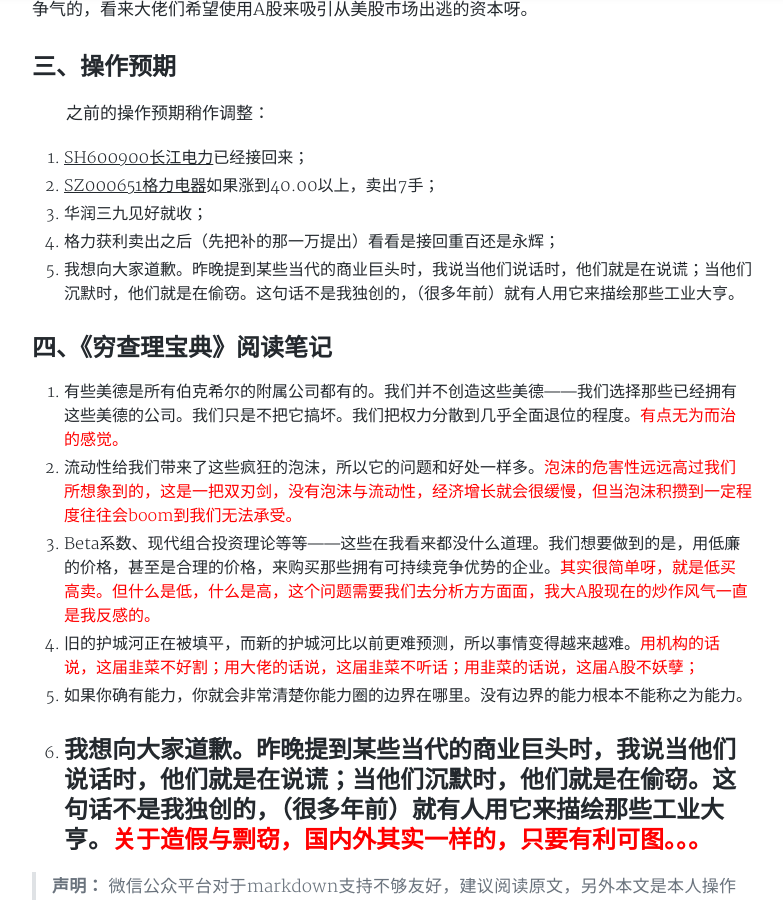
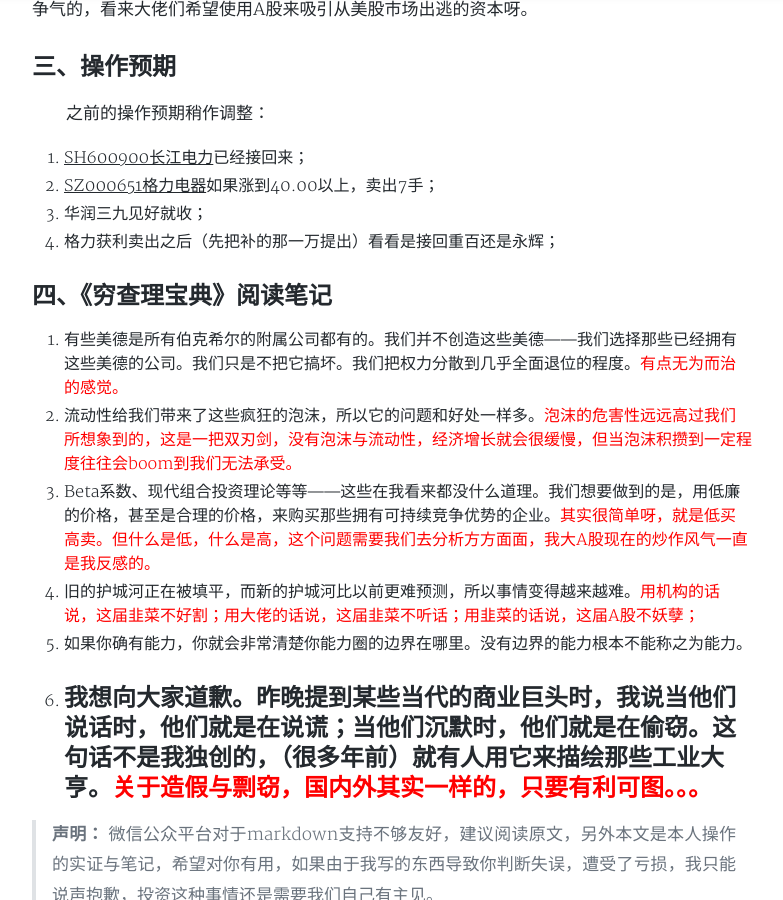
Before and after one commit to fslong520/stock, a Jekyll site: the page built from _posts/2018-11-21-夜语09———赵薇被点名.md, in a window 1280 px wide and 900 px high, scrolled down 2116 px. Shown: the whole window, without its empty margins (248-1031 px from the left). Built offline with Jekyll 4.4.1, drawn with Linux system fonts in a browser that asks for light colours; nearby versions of some CDN libraries; a style sheet for code colours, icons or effects is not loaded.

Commit message:
新增一篇

```diff
--- a/_posts/2018-11-21-夜语09———赵薇被点名.md
+++ b/_posts/2018-11-21-夜语09———赵薇被点名.md
@@ -52,7 +52,7 @@ tags: 炒股笔记
 2. [SZ000651格力电器](https://xueqiu.com/S/SZ000651)如果涨到40.00以上，卖出7手；
 3. 华润三九见好就收；
 4. 格力获利卖出之后（先把补的那一万提出）看看是接回重百还是永辉；
-5. 我想向大家道歉。昨晚提到某些当代的商业巨头时，我说当他们说话时，他们就是在说谎；当他们沉默时，他们就是在偷窃。这句话不是我独创的，（很多年前）就有人用它来描绘那些工业大亨。
+
 
 ## **四、《穷查理宝典》阅读笔记**
 1. 有些美德是所有伯克希尔的附属公司都有的。我们并不创造这些美德——我们选择那些已经拥有这些美德的公司。我们只是不把它搞坏。我们把权力分散到几乎全面退位的程度。<font color="red">有点无为而治的感觉。</font>
```
Also changed, not shown: 2 other files.
